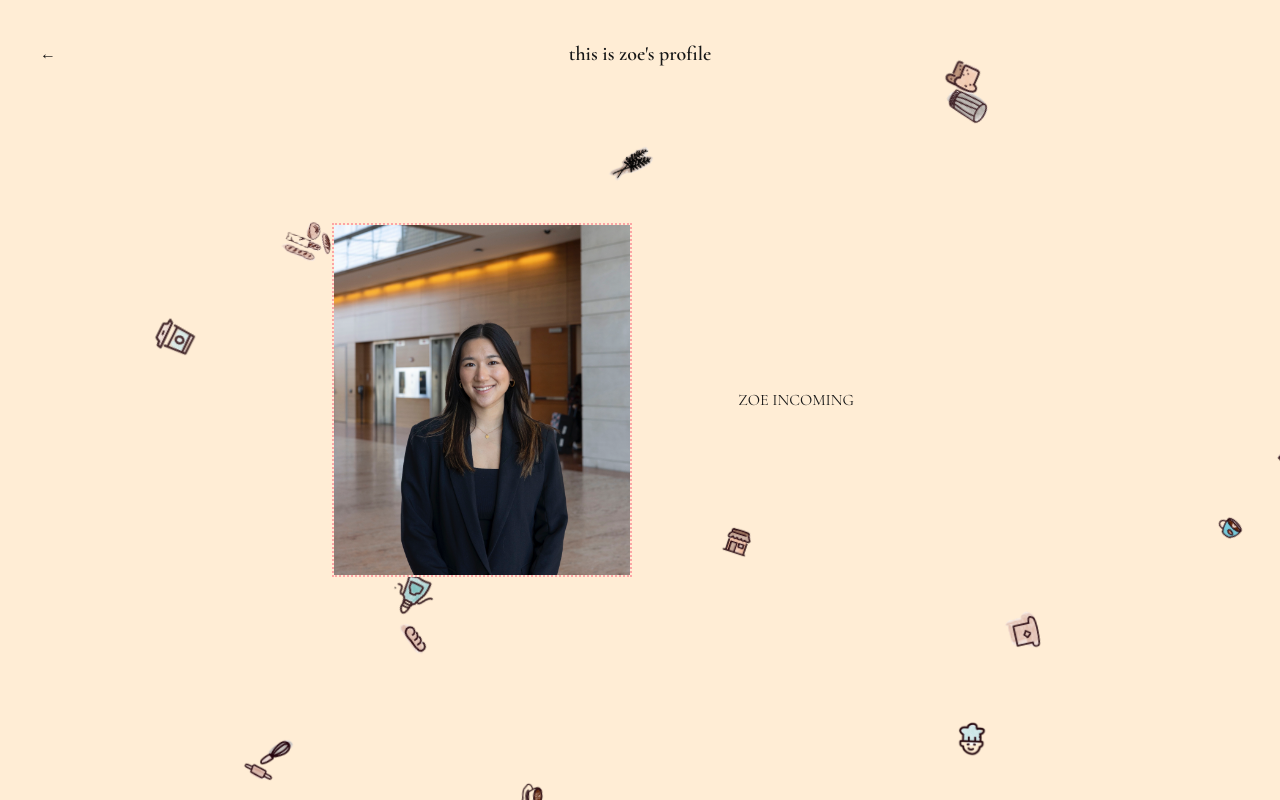
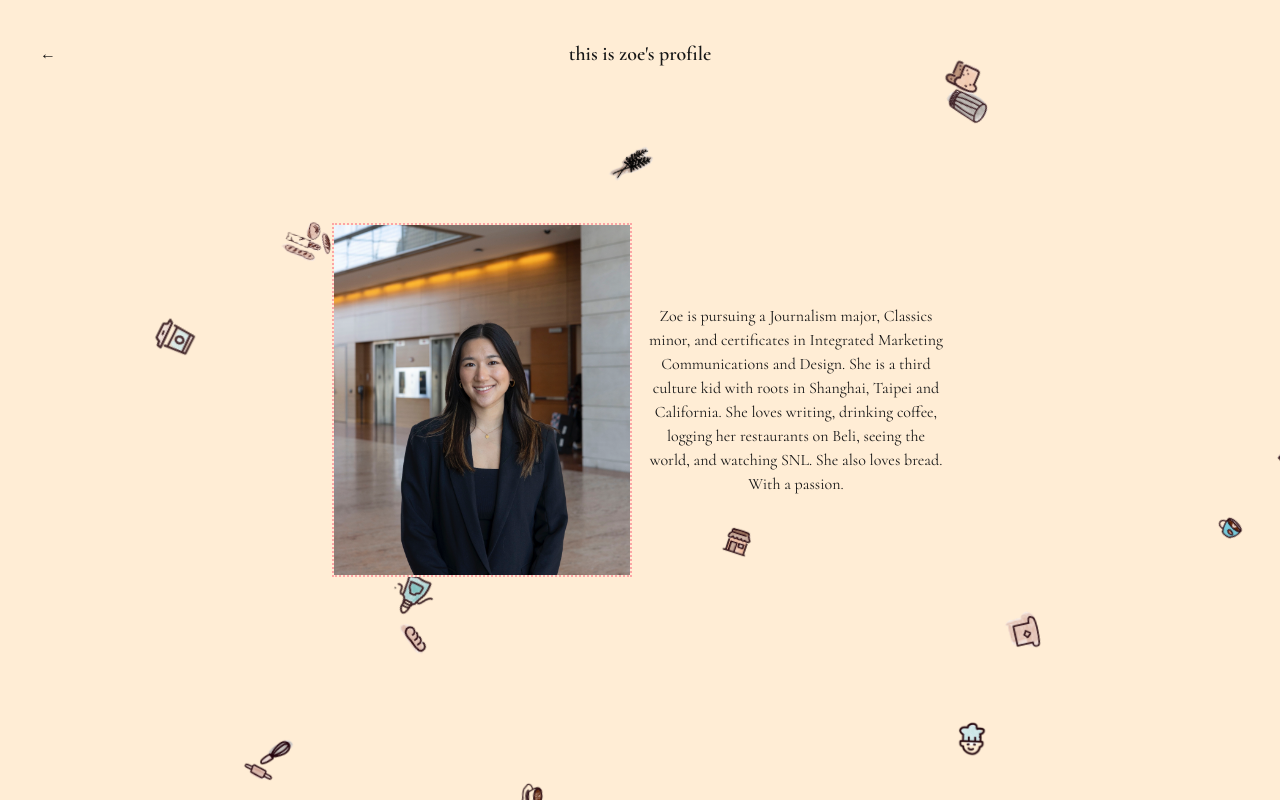
Before and after one commit to laurasfelix/bread-story, a Next.js app: page /zoe in a window 1280 px wide. Built offline with nearby package versions, Linux system fonts and the light colour scheme.

Commit message:
add profile for me

```diff
--- a/pages/zoe.tsx
+++ b/pages/zoe.tsx
@@ -17,7 +17,7 @@ export default function Zoe(){
                 </div>
 
                 <div className="text-center flex flex-col items-start">
-                    <span className="relative w-1/2 top-1/2 bg-orange-100"> ZOE INCOMING </span>
+                    <span className="relative w-1/2 top-1/2 bg-orange-100"> Zoe is pursuing a Journalism major, Classics minor, and certificates in Integrated Marketing Communications and Design. She is a third culture kid with roots in Shanghai, Taipei and California. She loves writing, drinking coffee, logging her restaurants on Beli, seeing the world, and watching SNL. She also loves bread. With a passion. </span>
                 </div>
 
             </div>
```
Also changed, not shown: public/laura.png.
